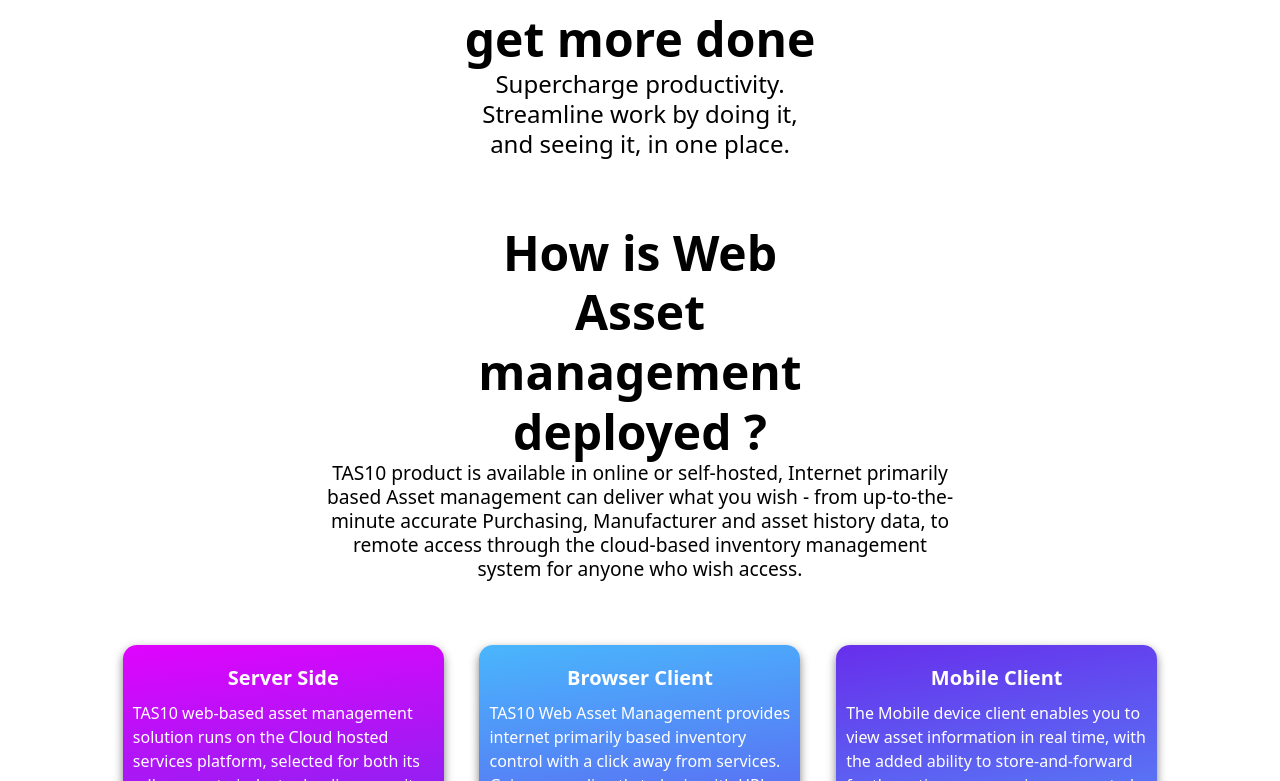
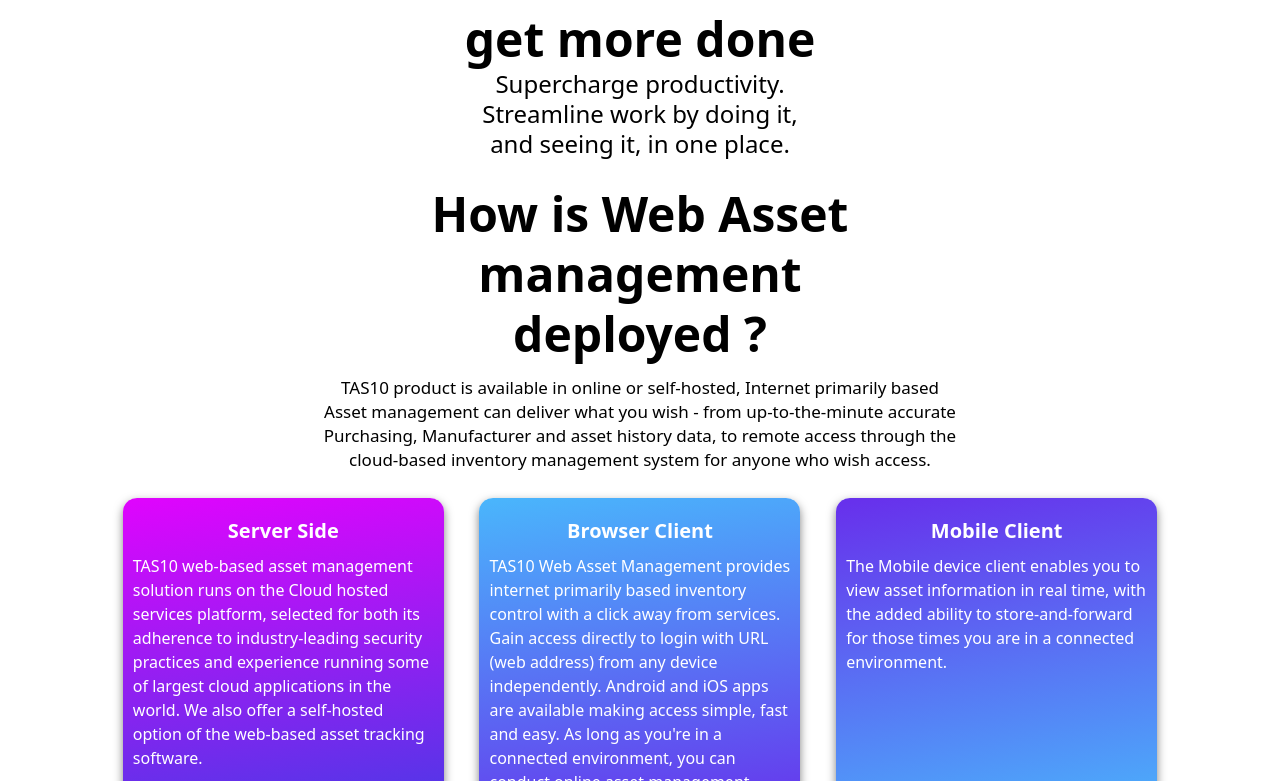
Before and after one commit to bhadri01/tas10, a React (Vite) app: page / in a window 1280 px wide. Shown: the part 1533-2314 px from the top of the page. Built offline with nearby package versions, Linux system fonts and the light colour scheme.

Commit message:
refactor: Adjust margin in flower-background class for better alignment and spacing

```diff
--- a/src/styles/app.scss
+++ b/src/styles/app.scss
@@ -105,7 +105,7 @@
 
 .flower-background {
     width: 100%;
-    margin: 0 auto 5%;
+    margin: 0 auto 2%;
 
     img {
         margin: 0 auto;
@@ -444,10 +444,16 @@ nav {
 
 section.Cards-main {
     .flower-background {
+        h2 {
+            width: 33%;
+            margin-bottom: 1%;
+        }
         p {
-            font-size: 1.2rem;
+            font-size: 1.0625rem;
+            line-height: 1.4117647059;
             width: 50%;
         }
+        margin: 0 auto 2%;
     }
 
     .cards {
```
